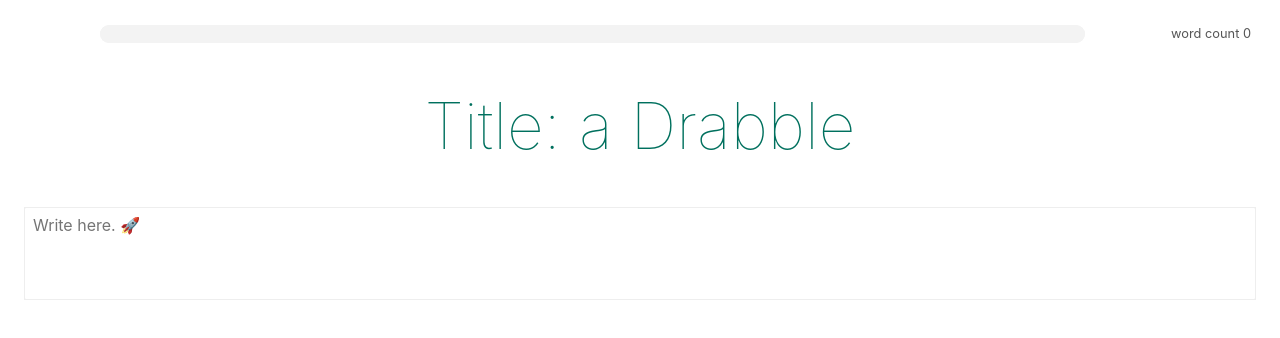
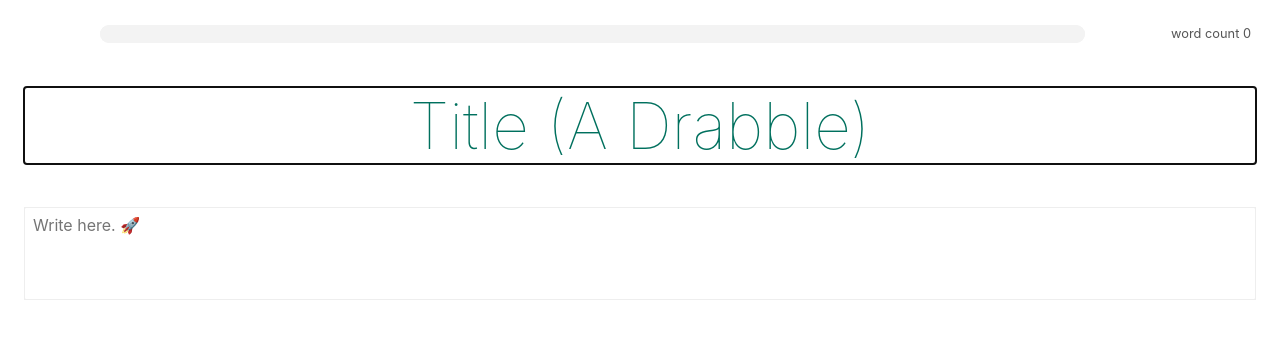
Before and after one commit to teroyks/drabbledit, a Svelte app: page / in a window 1280 px wide. Shown: the top 338 px of the page. Built offline with nearby package versions, Linux system fonts and the light colour scheme.

Commit message:
Focus the title field on load

```diff
--- a/src/App.svelte
+++ b/src/App.svelte
@@ -1,8 +1,13 @@
 <script>
+  import { onMount } from "svelte";
   import Editor from "./Editor.svelte";
   import ProgressBar from "./ProgressBar.svelte";
 
   let wordcount = 0;
+
+  onMount(() => {
+    document.querySelector("#title").focus();
+  });
 </script>
 
 <style>
@@ -34,6 +39,6 @@
   <header class={wordcount > 100 ? 'error' : ''}>
     <ProgressBar percentage={wordcount} />
   </header>
-  <h1 contenteditable="true">Title: a Drabble</h1>
+  <h1 id="title" contenteditable="true">Title (A Drabble)</h1>
   <Editor bind:wordcount />
 </main>
```
